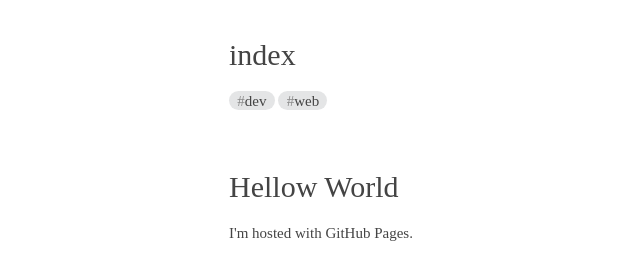
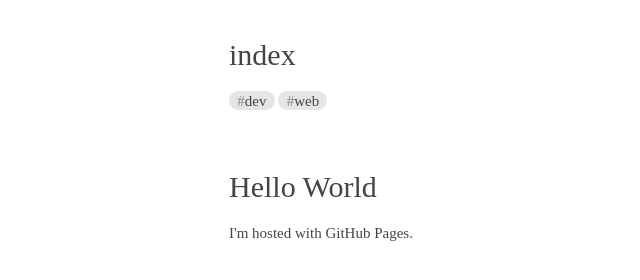
Before and after one commit to vividcube/vividcube.github.io, a plain HTML site: page index.html in a window 1280 px wide. Shown: the full height of the page, 81-721 px from the left. Drawn offline with Linux system fonts and the light colour scheme.

Commit message:
Update index.html

```diff
--- a/index.html
+++ b/index.html
@@ -6,7 +6,7 @@
         <meta name="viewport" content="width=device-width, initial-scale=1">
         <meta name="bear-note-unique-identifier" content="16525F6F-B9AA-4A65-B87A-2BE3147CF66A">
         <meta name="created" content="2025-07-13T15:13:53+1000">
-        <meta name="modified" content="2025-07-13T15:20:12+1000">
+        <meta name="modified" content="2025-07-13T15:23:02+1000">
         <meta name="tags" content="dev, web">
         <meta name="last device" content="Brendon’s Mac mini">
 
@@ -122,7 +122,7 @@
 <!DOCTYPE html>
 <html>
 <body>
-<h1>Hellow World</h1>
+<h1>Hello World</h1>
 <p>I'm hosted with GitHub Pages.</p>
 </body>
 </html>
```
